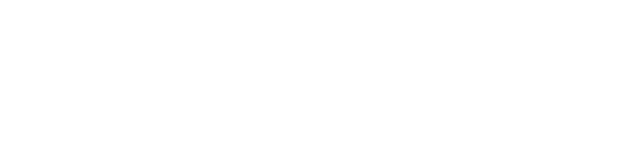
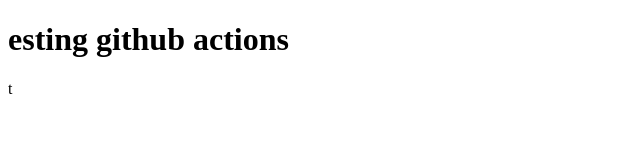
Before and after one commit to rileyeh/testing-github-actions, a plain HTML site: page index.html in a window 1280 px wide. Shown: the whole page, without its empty margins (0-640 px from the left). Drawn offline with Linux system fonts and the light colour scheme.

Commit message:
added html

```diff
--- a/index.html
+++ b/index.html
@@ -7,6 +7,6 @@
     <title>Document</title>
 </head>
 <body>
-
+    <h1>esting github actions</h1>t
 </body>
 </html>
```
